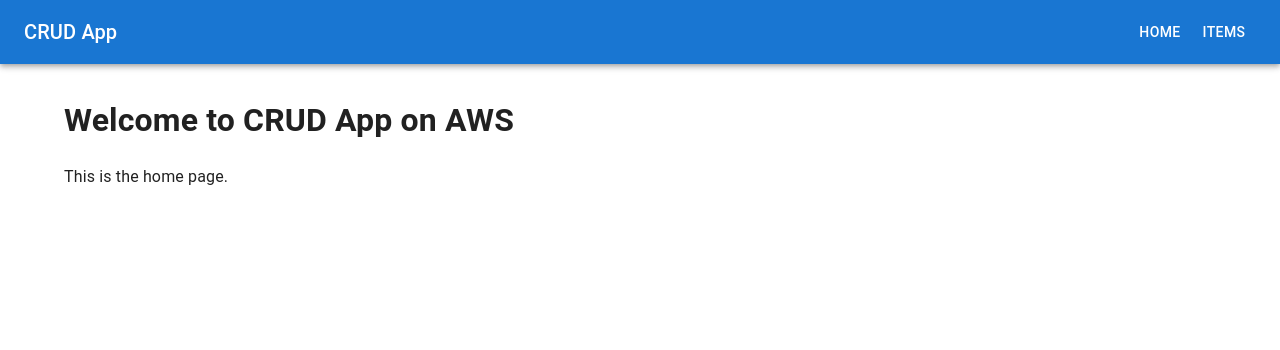
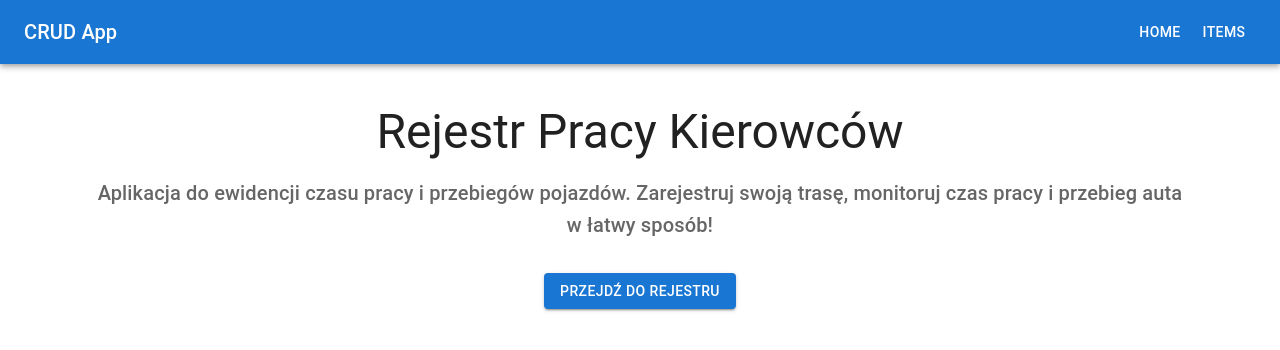
Before and after one commit to przemyslvw/aws-crud-project, a React (Create React App) app in the folder frontend/: page / in a window 1280 px wide. Shown: the top 350 px of the page. Built offline with nearby package versions, Linux system fonts and the light colour scheme.

Commit message:
homepage update

```diff
--- a/frontend/src/pages/Home.js
+++ b/frontend/src/pages/Home.js
@@ -1,11 +1,23 @@
 import React from "react";
+import { Container, Typography, Button, Box } from "@mui/material";
+import { Link } from "react-router-dom";
 
 function Home() {
     return (
-        <div>
-            <h1>Welcome to CRUD App on AWS</h1>
-            <p>This is the home page.</p>
-        </div>
+        <Container sx={{ textAlign: "center", marginTop: 5 }}>
+            <Typography variant="h3" gutterBottom>
+                Rejestr Pracy Kierowców
+            </Typography>
+            <Typography variant="h6" color="textSecondary" paragraph>
+                Aplikacja do ewidencji czasu pracy i przebiegów pojazdów.
+                Zarejestruj swoją trasę, monitoruj czas pracy i przebieg auta w łatwy sposób!
+            </Typography>
+            <Box sx={{ marginTop: 4 }}>
+                <Button variant="contained" color="primary" component={Link} to="/items">
+                    Przejdź do Rejestru
+                </Button>
+            </Box>
+        </Container>
     );
 }
 
```
